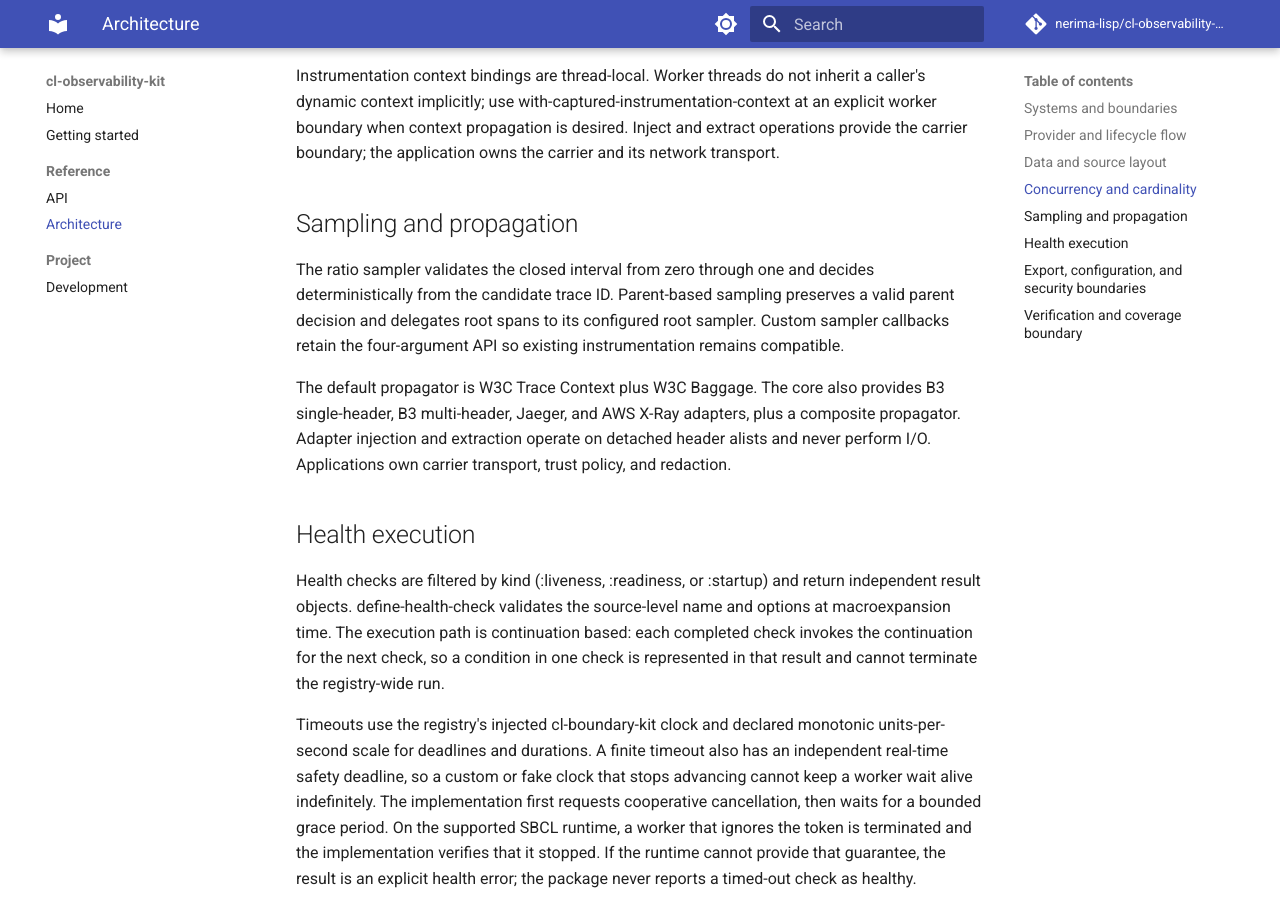
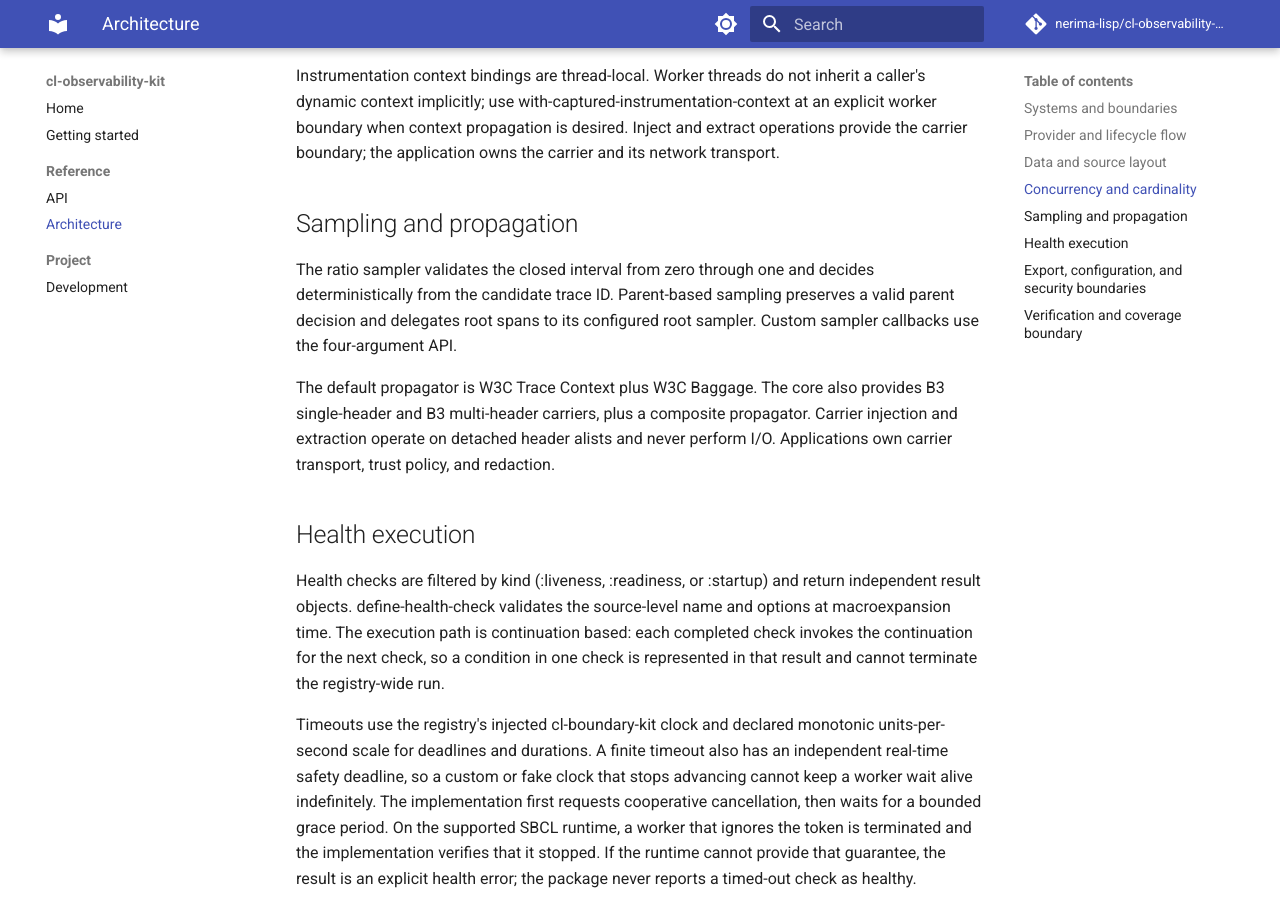
Before and after one commit to nerima-lisp/cl-observability-kit, an MkDocs documentation site: the page built from docs/src/reference/architecture.md, in a window 1280 px wide and 900 px high, scrolled down 3370 px. Built offline with MkDocs 1.6.1 and Material for MkDocs 9.7.7, drawn with Linux system fonts in a browser that asks for light colours; comment, search, counter and statistics services are not loaded; some of the changed text lies outside the part shown.

```diff
--- a/docs/src/reference/architecture.md
+++ b/docs/src/reference/architecture.md
@@ -10,7 +10,7 @@ logger handlers or sinks, wire encoding, or deployment policy.
 
 | System | Owns | Does not own |
 | --- | --- | --- |
-| cl-observability-kit | metric instruments and aggregation, readers, periodic collection, health semantics, cancellation tokens, resources, context, sampler decisions, tracer/provider/span lifecycle, structured logs, synchronous and bounded batch span processors, W3C and adapter propagation, HTTP semantic conventions, environment parsing | HTTP I/O, logger handlers and sinks, wire encoding, network I/O, network exporter queues and retries |
+| cl-observability-kit | metric instruments and aggregation, readers, periodic collection, health semantics, cancellation tokens, resources, context, sampler decisions, tracer/provider/span lifecycle, structured logs, synchronous and bounded batch span processors, W3C and carrier propagation, HTTP semantic conventions, environment parsing | HTTP I/O, logger handlers and sinks, wire encoding, network I/O, network exporter queues and retries |
 | cl-observability-kit/prometheus | deterministic Prometheus text rendering and escaping | an HTTP server or /metrics route |
 | cl-observability-kit/otlp | deterministic OTLP-shaped Common Lisp data | JSON/protobuf encoding, an OTLP client, export retries |
 | cl-observability-kit/log-kit | explicit context-field mapping to cl-log-kit | log records, handlers, sinks, formatting, span lifecycle |
@@ -81,8 +81,8 @@ The source layout keeps the primary data model separate from operations:
   lifecycle callbacks; trace-records.lisp exposes detached span records.
 - propagation.lisp formats and validates W3C traceparent, tracestate, and
   baggage values without performing I/O.
-- propagator.lisp composes propagation adapters.
-- propagation-adapters.lisp implements B3, Jaeger, and AWS X-Ray carriers.
+- propagator.lisp composes propagation carriers.
+- propagation-carriers.lisp implements B3 single- and multi-header carriers.
 - configuration.lisp parses validated SDK environment settings.
 - log-operation.lisp and log-sdk.lisp create detached structured log records,
   providers, processors, and logger scopes.
@@ -131,12 +131,11 @@ carrier boundary; the application owns the carrier and its network transport.
 The ratio sampler validates the closed interval from zero through one and
 decides deterministically from the candidate trace ID. Parent-based sampling
 preserves a valid parent decision and delegates root spans to its configured
-root sampler. Custom sampler callbacks retain the four-argument API so
-existing instrumentation remains compatible.
+root sampler. Custom sampler callbacks use the four-argument API.
 
 The default propagator is W3C Trace Context plus W3C Baggage. The core also
-provides B3 single-header, B3 multi-header, Jaeger, and AWS X-Ray adapters,
-plus a composite propagator. Adapter injection and extraction operate on
+provides B3 single-header and B3 multi-header carriers, plus a composite
+propagator. Carrier injection and extraction operate on
 detached header alists and never perform I/O. Applications own carrier
 transport, trust policy, and redaction.
 
```
Also changed, not shown: other parts of docs/src/reference/architecture.md (+0 -1 lines), docs/src/getting-started.md (+5 -7 lines), docs/src/index.md (+3 -3 lines), docs/src/project/development.md (+3 -3 lines), docs/src/reference/api.md (+6 -9 lines), CHANGELOG.md, README.md, 1 other file.
